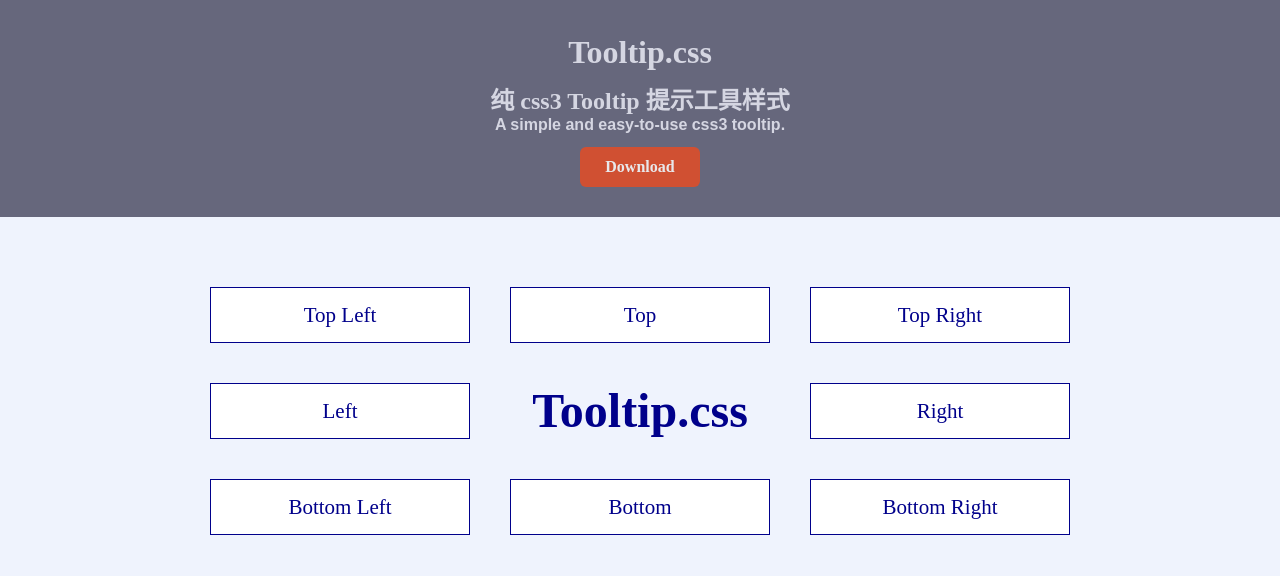
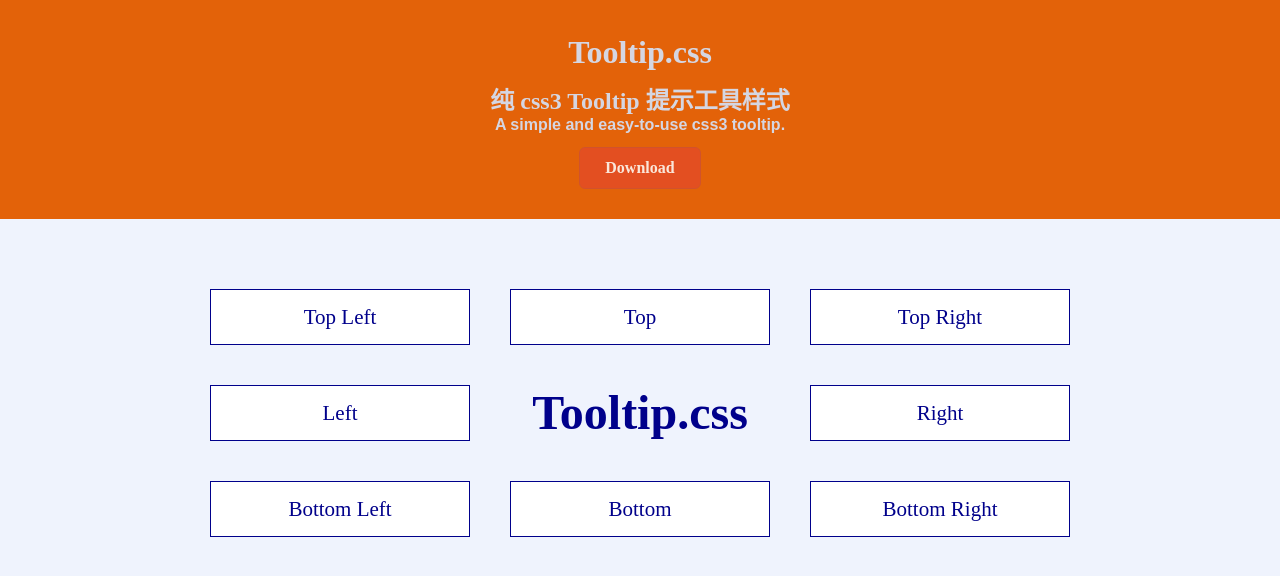
Before and after one commit to JofunLiang/tooltip, a plain HTML site: page index.html in a window 1280 px wide. Drawn offline with Linux system fonts and the light colour scheme.

Commit message:
Update index.html

```diff
--- a/index.html
+++ b/index.html
@@ -30,7 +30,7 @@
 			.header{
 				width:100%;
 				height:180px;
-				background-color:#66677C;
+				background-color:#E36209;
 				color:#D5D6E2;
 				padding-top:20px;
 			}
@@ -46,11 +46,14 @@
 				margin:10px auto;
 				text-decoration:none;
 				border-radius:6px;
+				border:1px solid #CF5033;
 				opacity:0.85;
+				transition:all 0.3s ease-in;
 			}
 
 			.header a:hover{
-				color:#D5D6E2;;
+				color:#D5D6E2;
+				background-color:#CF5033;
 			}
 
 			.row{
```
